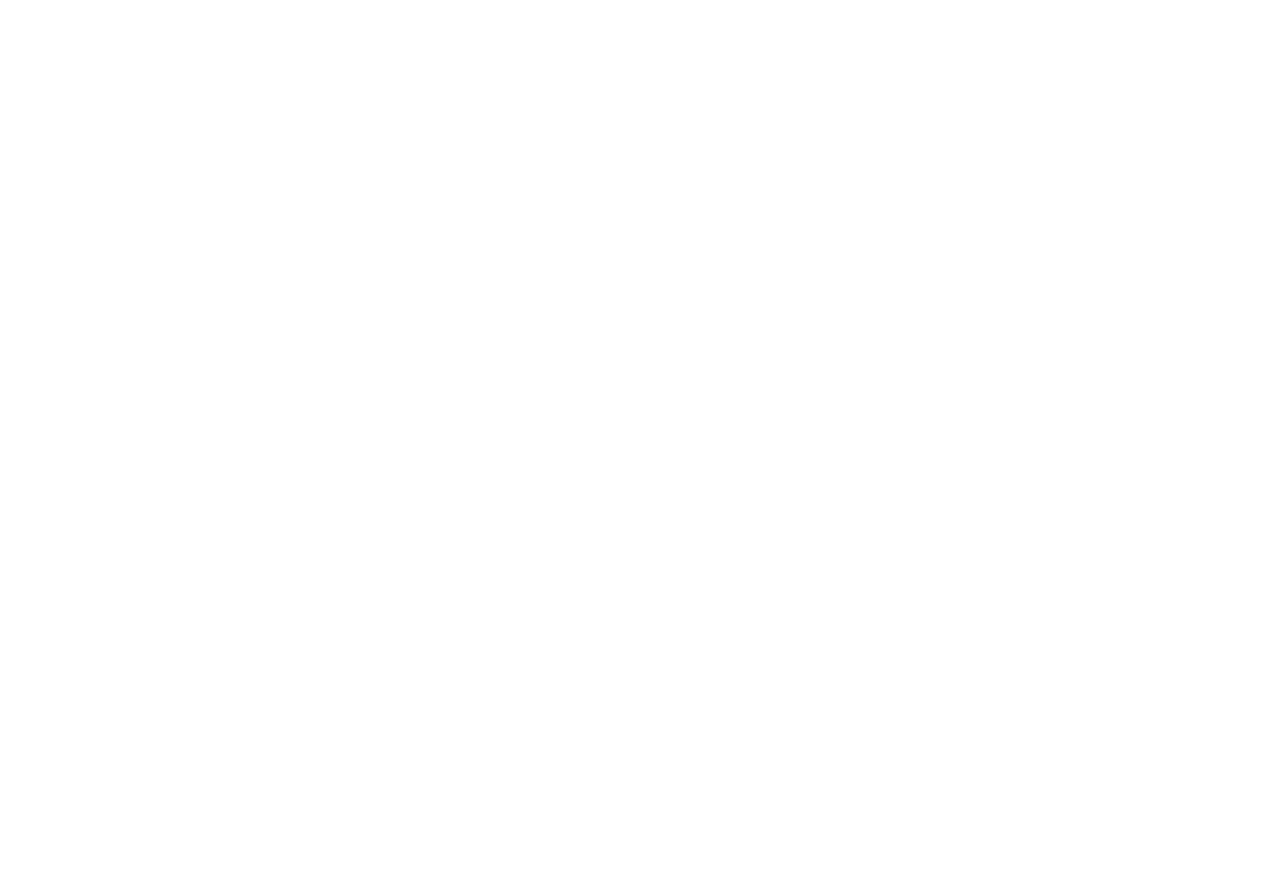
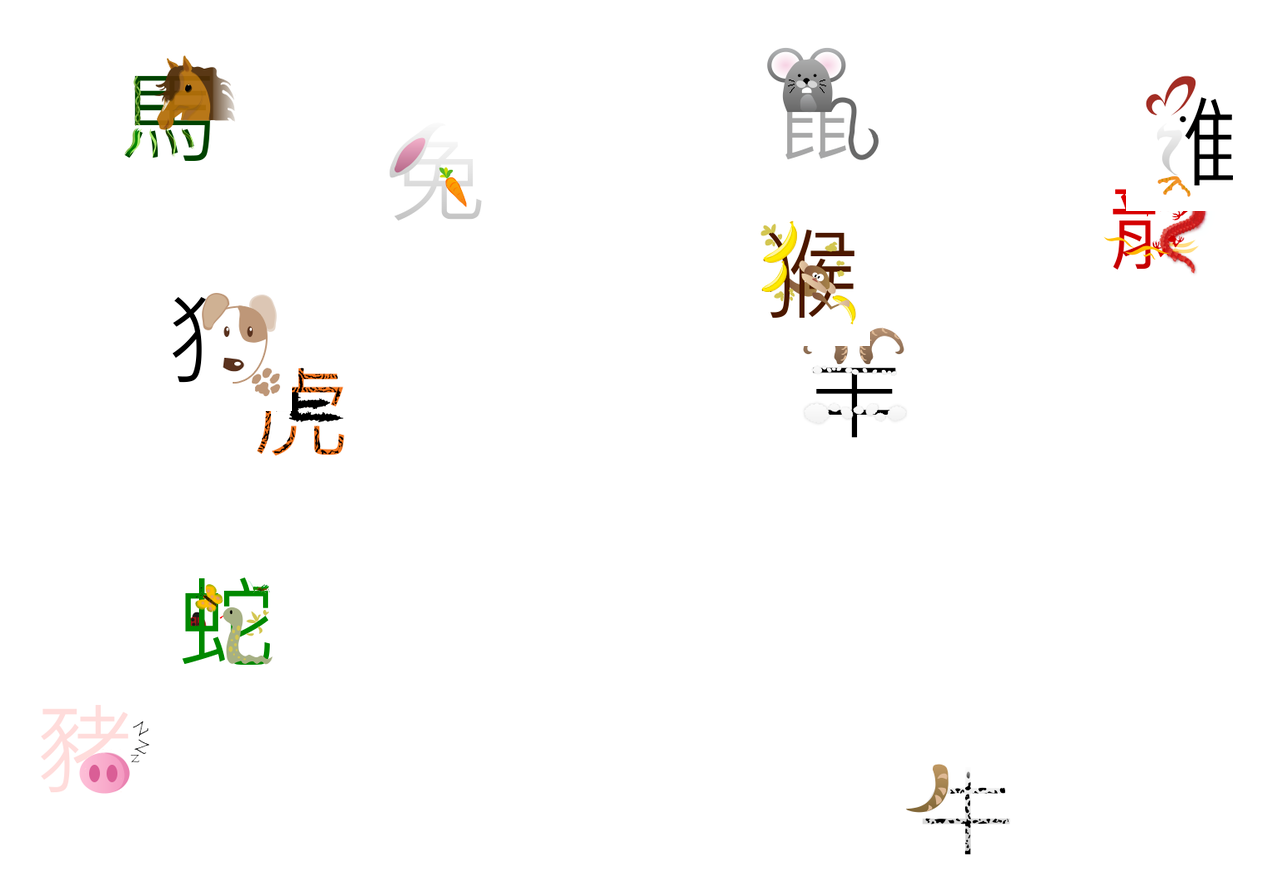
Before and after one commit to aa-ree/demo, a plain HTML site: page index.html in a window 1280 px wide. Before the commit the page ends 800 px from the top, so only its background shows below. Drawn offline with Linux system fonts and the light colour scheme.

Commit message:
add images folder test.js add overlap function style container & images

```diff
--- a/index.html
+++ b/index.html
@@ -10,6 +10,18 @@
     </head>
     <body>
         <div id="container">
+            <img src="images/0.png"/>
+            <img src="images/1.png"/>
+            <img src="images/2.png"/>
+            <img src="images/3.png"/>
+            <img src="images/4.png"/>
+            <img src="images/5.png"/>
+            <img src="images/6.png"/>
+            <img src="images/7.png"/>
+            <img src="images/8.png"/>
+            <img src="images/9.png"/>
+            <img src="images/10.png"/>
+            <img src="images/11.png"/>
         </div>
         <script src="test.js"></script>
     </body>
--- a/main.css
+++ b/main.css
@@ -0,0 +1,13 @@
+#container {
+	margin: 0 auto;
+	width: 100%;
+	padding-bottom: 75%;
+}
+
+#container img {
+	position: absolute;
+	max-width:100%;
+	max-height:100%;
+	top: 0; bottom: 0; left: 0; right: 0;
+	opacity: 0;
+}
--- a/test.js
+++ b/test.js
@@ -1,3 +1,64 @@
-(function(){
-	console.log('test.js');
+var imgs = [],
+	count = 0;
+
+(function random(){
+	var div = document.getElementById('container'),
+		minX = 0,
+	    maxX = div.offsetWidth,
+	    minY = 0,
+	    maxY = div.offsetHeight,
+	    im = document.getElementsByTagName('img'),
+	    pos;
+
+		for(var i=0; i<12; i++){
+			do{
+				x = (Math.random() * (maxX-minX))+minX;
+						y = (Math.random() * (maxY-minY))+minY;
+
+						(x < im[i].offsetWidth) ? x : x -= im[i].offsetWidth;
+						(y < im[i].offsetHeight) ? y : y -= im[i].offsetHeight;
+
+
+						pos = {
+							x: x,
+							y: y,
+							width: im[i].offsetWidth,
+							height: im[i].offsetHeight
+						};
+			} while(check(pos));
+
+			imgs.push(pos);
+		}
+
+		for(var i = 0; i<imgs.length; i++){
+			im[i].style.cssText += "opacity:1; top: "+imgs[i].y+"px; left:"+imgs[i].x+"px;";
+		}
+
 })();
+function check(pos){
+	var originX = pos.x,
+		originY = pos.y,
+		originW = pos.x+pos.width,
+		originH = pos.y+pos.height;
+
+		for(var o =0; o<imgs.length; o++){
+			currentX = imgs[o].x,
+			currentY = imgs[o].y,
+			currentW = imgs[o].x+imgs[o].width,
+			currentH = imgs[o].y+imgs[o].height;
+
+			if(count > 100) return false;
+			if(currentX > originX && currentX < originW && currentY > originY && currentY < originH ||
+				originX > currentX && originX < currentW && currentY > originY && currentY < originH ||
+				currentX > originX && currentX < originW && currentY < originY && originY < currentH ||
+				originX > currentX && originX < currentW && currentY < originY && originY < currentH ){
+				console.log('oops, overlapping!');
+				count++;
+				return true;
+			} else {
+				console.log('not overlap now');
+				continue;
+			}
+		}
+		return false;
+}
```
Also changed, not shown: images/0.png (added), images/1.png (added), images/10.png (added), images/11.png (added), images/2.png (added), images/3.png (added), images/4.png (added), images/5.png (added), images/6.png (added), images/7.png (added), images/8.png (added), images/9.png (added), 1 other file.
